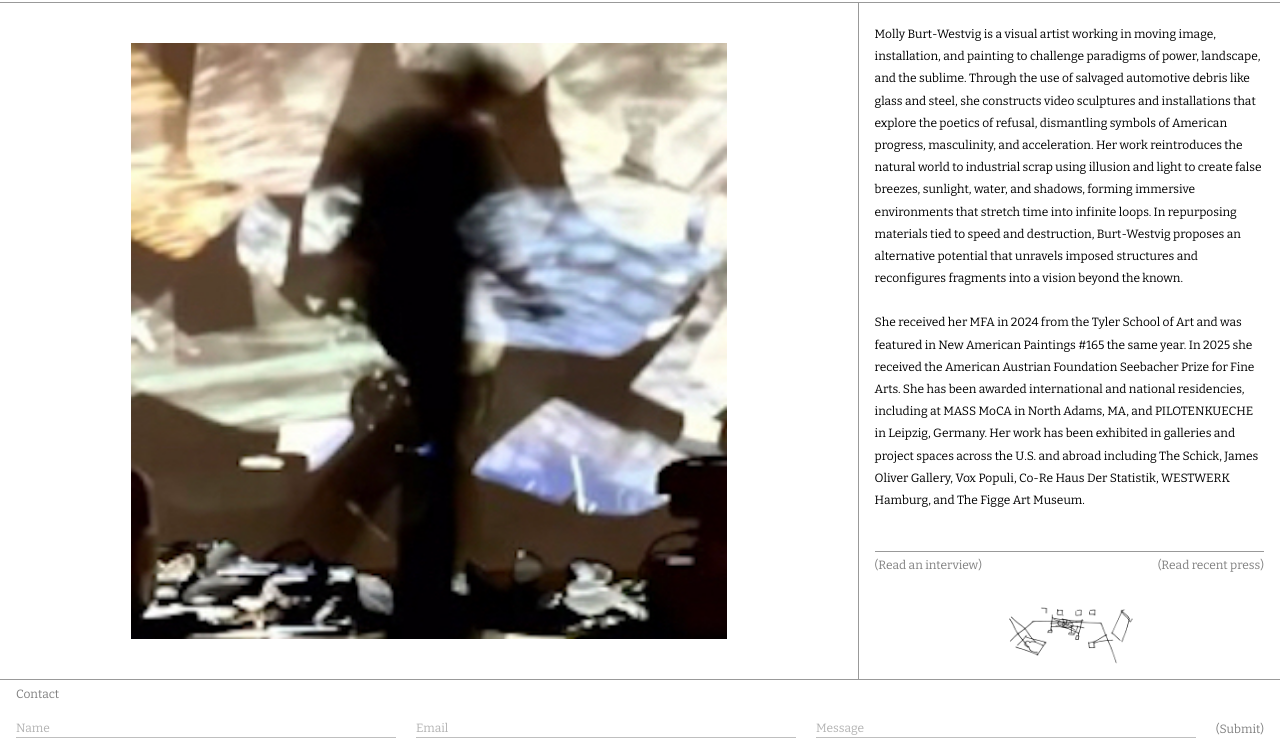
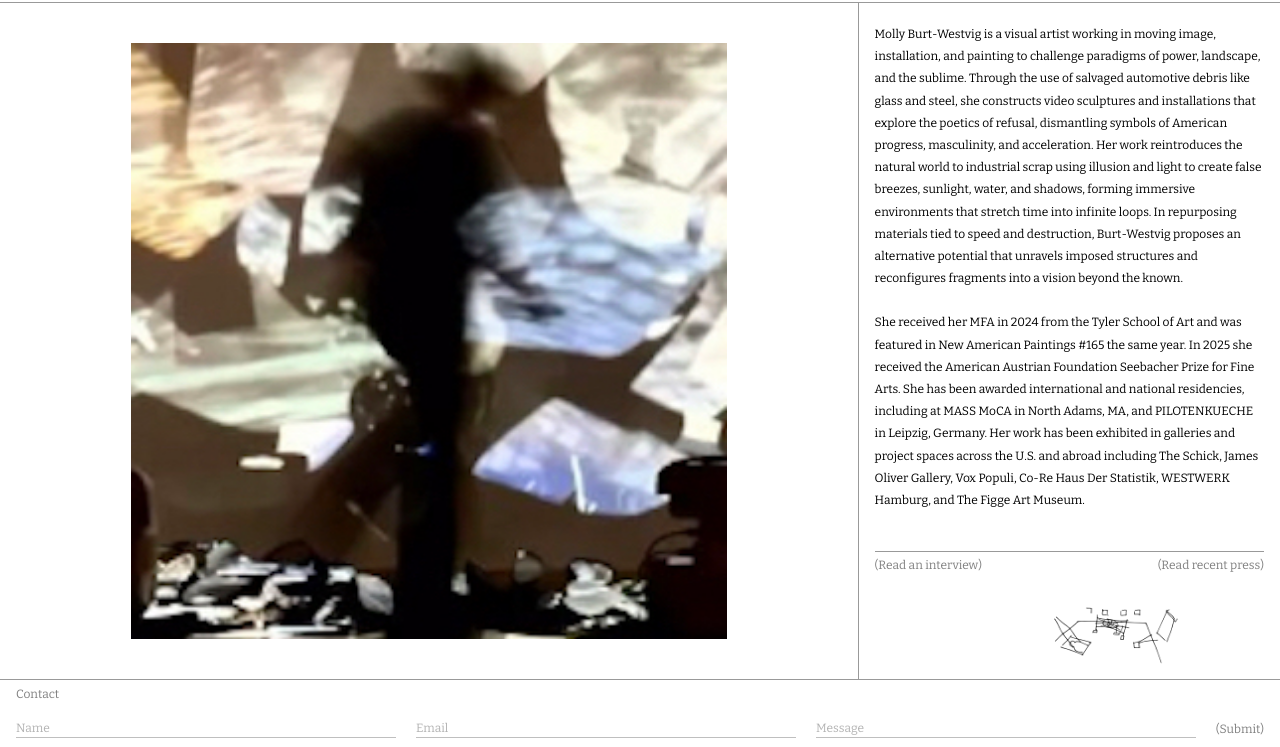
Before and after one commit to mburtw/mburtw, a plain HTML site: page about.html in a window 1280 px wide. Shown: the part 136-883 px from the top of the page. Drawn offline with nearby package versions, Linux system fonts and the light colour scheme.

Commit message:
Update about.html

```diff
--- a/about.html
+++ b/about.html
@@ -239,7 +239,7 @@
         <a class="about-link link-hover" href="https://www.mollyburtwestvig.com/s/Good-Luck-Tomorrow-Flow-Space-Press-Release-1.pdf" target="_blank">(Read recent press)</a>
       </div>
     <div class="bio-logo">
-  <img src="images/doodle_exhb_1.png" alt="" style="width:400px; height:auto;">
+  <img src="images/doodle_exhb_1.png" alt="" style="width:300px; height:auto;">
 </div>
     </div>
   </div>
```
